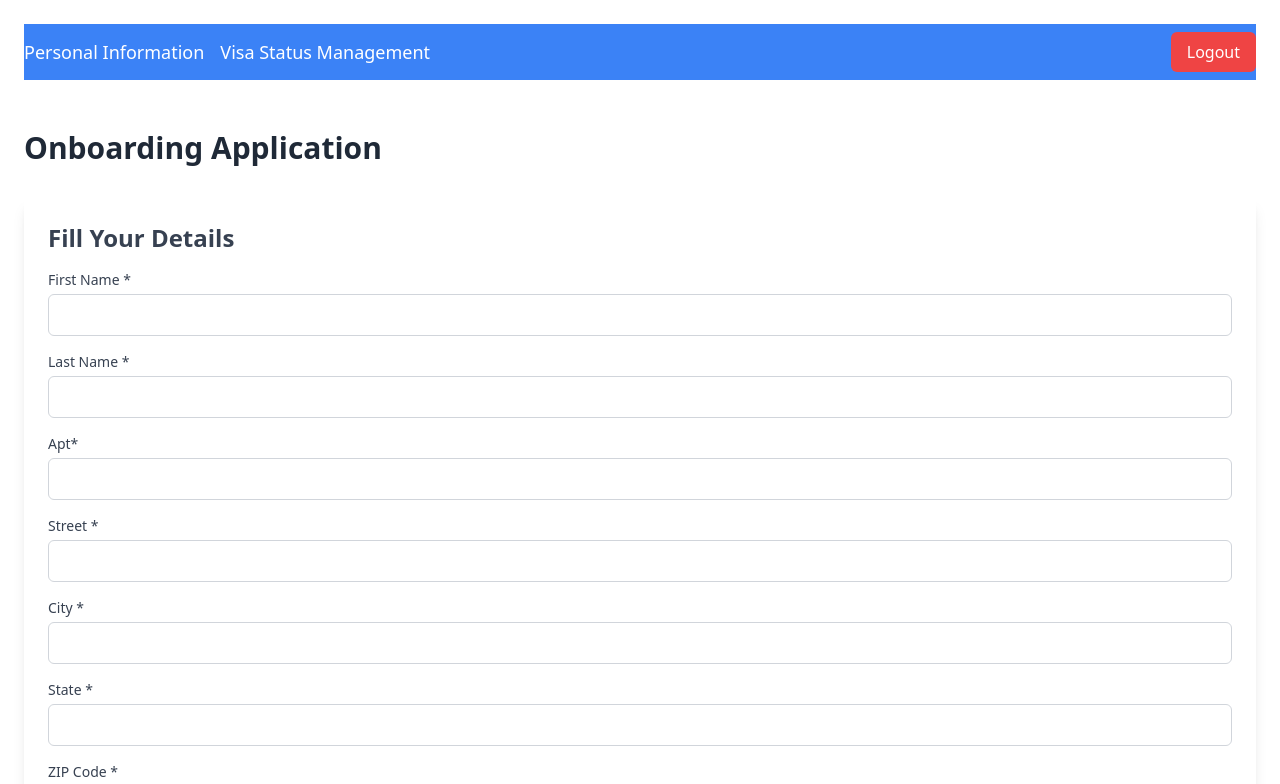
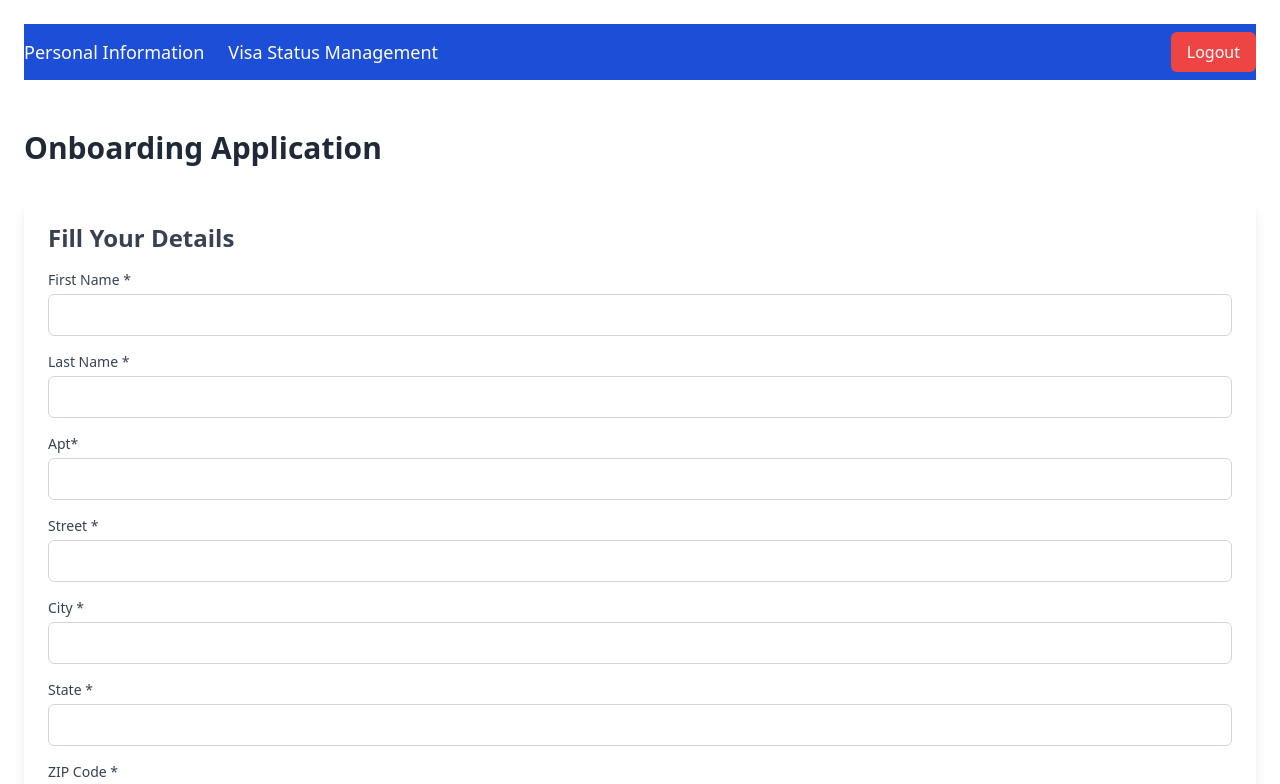
Before and after one commit to Arvin-tc/Chuwa_projectB, a React (Vite) app in the folder project-b/: page /onboarding in a window 1280 px wide. Shown: the top 784 px of the page. Built offline with nearby package versions, Linux system fonts and the light colour scheme; no server answers; sample sign-in values are in the browser's storage.

Commit message:
[Merge]merge employee and hr

```diff
--- a/project-b/src/components/common/NavigationBar.jsx
+++ b/project-b/src/components/common/NavigationBar.jsx
@@ -1,30 +1,47 @@
 import React from 'react';
 import { Link, useNavigate } from 'react-router-dom';
+import { useSelector } from 'react-redux'; // If using Redux for auth state
 
 const Navbar = () => {
     const navigate = useNavigate();
 
+    // If using Redux for authentication state
+    const { user } = useSelector((state) => state.auth);
+    const userRole = user?.role || localStorage.getItem('userRole'); // Get role from Redux or localStorage
+
     const handleLogout = () => {
         localStorage.removeItem('jwt');
+        localStorage.removeItem('userRole');
         navigate('/login');
     };
 
+    console.log('navbar user role:', userRole);
     return (
-        <nav className='bg-blue-500 text-white py-2'>
+        <nav className='bg-blue-700 text-white py-2'>
             <div className='container mx-auto flex justify-between items-center'>
-                <div className='flex space-x-4'>
-                    <Link
-                        to='/personal-info'
-                        className='hover:text-blue-300 text-lg font-medium'
-                    >
-                        Personal Information
-                    </Link>
-                    <Link
-                        to='/visa-status'
-                        className='hover:text-blue-300 text-lg font-medium'
-                    >
-                        Visa Status Management
-                    </Link>
+                <div className='flex space-x-6'>
+                    {userRole === 'hr' ? (
+                        <>
+                            <Link to='/hr-management' className='hover:text-blue-300 text-lg font-medium'>
+                                Hiring Management
+                            </Link>
+                            <Link to='/hr-visa' className='hover:text-blue-300 text-lg font-medium'>
+                                Visa Status Management
+                            </Link>
+                            <Link to='/hr-profiles' className='hover:text-blue-300 text-lg font-medium'>
+                                Employee Profiles
+                            </Link>
+                        </>
+                    ) : (
+                        <>
+                            <Link to='/personal-info' className='hover:text-blue-300 text-lg font-medium'>
+                                Personal Information
+                            </Link>
+                            <Link to='/visa-status' className='hover:text-blue-300 text-lg font-medium'>
+                                Visa Status Management
+                            </Link>
+                        </>
+                    )}
                 </div>
                 <button
                     onClick={handleLogout}
--- a/project-b/src/pages/HrEmployeeProfiles.jsx
+++ b/project-b/src/pages/HrEmployeeProfiles.jsx
@@ -2,6 +2,7 @@ import React, { useEffect, useState } from 'react';
 import { useDispatch, useSelector } from 'react-redux';
 import { useNavigate } from 'react-router-dom';
 import { fetchEmployeeProfiles } from '../redux/slices/hrEmployeeSlice';
+import Navbar from '../components/common/NavigationBar';
 
 const HrEmployeeProfiles = () => {
     const dispatch = useDispatch();
@@ -21,6 +22,8 @@ const HrEmployeeProfiles = () => {
 
     return (
         <div className="container mx-auto p-6">
+            <Navbar />
+            <p style={{ marginTop: '50px' }}></p>
             <h1 className="text-2xl font-bold mb-6">Employee Profiles</h1>
 
             {/* Search Bar */}
--- a/project-b/src/pages/HrManagement.jsx
+++ b/project-b/src/pages/HrManagement.jsx
@@ -2,6 +2,7 @@
 import React, { useEffect, useState } from 'react';
 import { useDispatch, useSelector } from 'react-redux';
 import { fetchTokenHistory, generateToken, fetchApplications, updateApplicationStatus } from '../redux/slices/hrManagementSlice';
+import Navbar from '../components/common/NavigationBar';
 
 const HiringManagementPage = () => {
     const dispatch = useDispatch();
@@ -39,6 +40,8 @@ const HiringManagementPage = () => {
 
     return (
         <div className="container mx-auto p-6">
+            <Navbar />
+            <p style={{ marginTop: '50px' }}></p>
             <h1 className="text-2xl font-bold mb-6">Hiring Management</h1>
 
             {/* Generate Token Section */}
--- a/project-b/src/pages/HrVisaStatus.jsx
+++ b/project-b/src/pages/HrVisaStatus.jsx
@@ -1,6 +1,7 @@
 import React, { useEffect, useState } from 'react';
 import { useDispatch, useSelector } from 'react-redux';
 import { fetchVisaApplications, updateDocumentStatus, sendReminder } from '../redux/slices/hrVisaSlice';
+import Navbar from '../components/common/NavigationBar';
 const PORT = 3001;
 
 const HRVisaManagementPage = () => {
@@ -71,6 +72,8 @@ const HRVisaManagementPage = () => {
     console.log('fetched apps: ', applications);
     return (
         <div className="container mx-auto p-6">
+            <Navbar />
+            <p style={{ marginTop: '50px' }}></p>
             <h1 className="text-2xl font-bold mb-6">Visa Status Management</h1>
 
             {/* In-progress Employees Table */}
--- a/project-b/src/redux/slices/authSlice.js
+++ b/project-b/src/redux/slices/authSlice.js
@@ -36,12 +36,9 @@ const authSlice = createSlice({
             })
             .addCase(login.fulfilled, (state, action) => {
                 state.loading = false;
-                state.user = action.payload.user;
+                state.user = {...action.payload.user, role: action.payload.role};
                 state.token = action.payload.token;
-
-                // Store the token in localStorage
-                // localStorage.setItem('jwt', action.payload.token);
-                // localStorage.setItem('user', JSON.stringify(action.payload.user));
+                localStorage.setItem('userRole', action.payload.role);
             })
             .addCase(login.rejected, (state, action) => {
                 state.loading = false;
```
